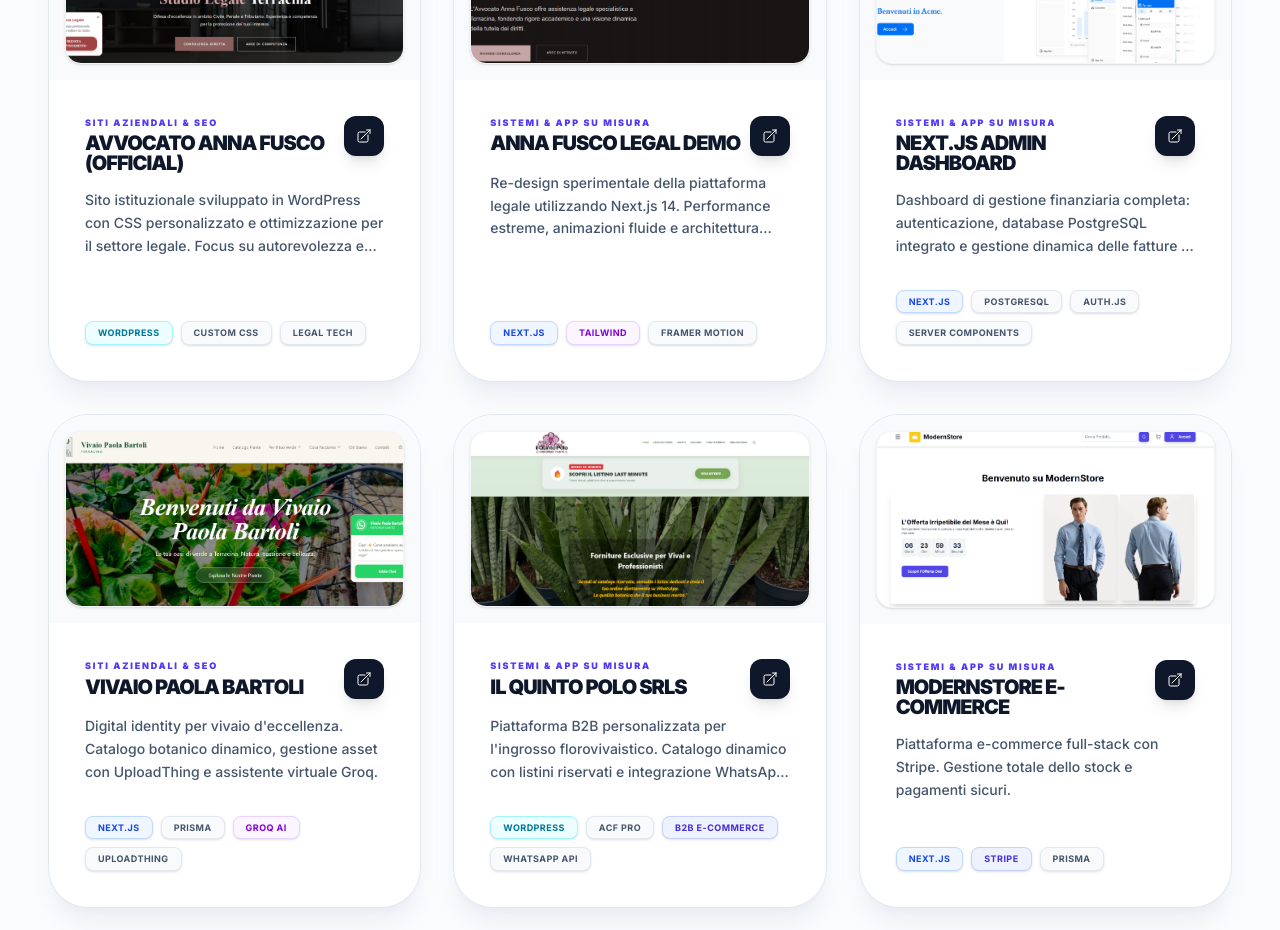
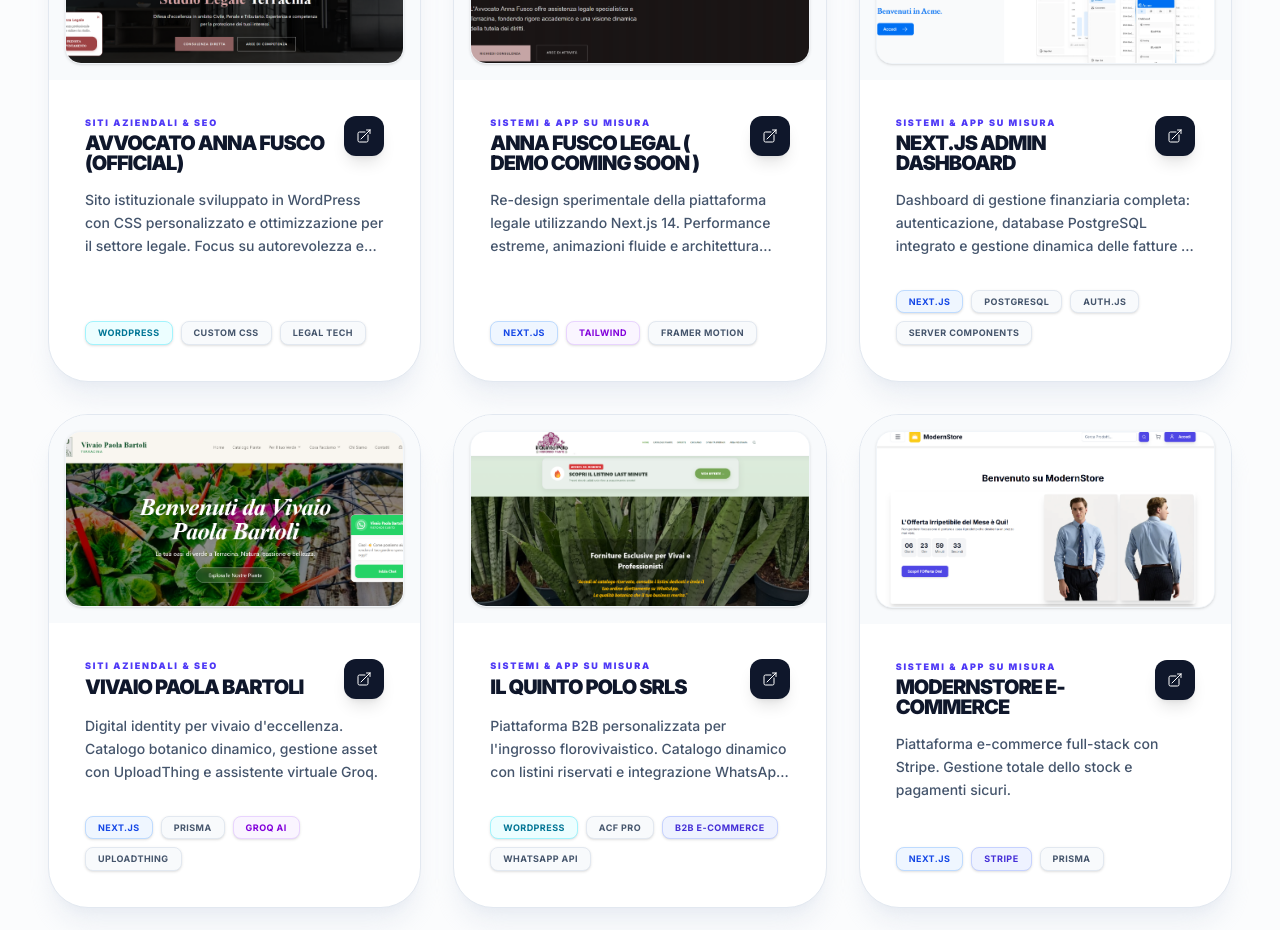
Before and after one commit to MarcoCerilli/portfolio-aziendale-2026, a Next.js app: page / in a window 1280 px wide. Shown: the part 2740-3670 px from the top of the page. Built offline with nearby package versions, Linux system fonts and the light colour scheme.

Commit message:
added coming soon project studio legale

```diff
--- a/src/components/Projects.tsx
+++ b/src/components/Projects.tsx
@@ -49,11 +49,11 @@ const projectsList: Project[] = [
     status: "online",
   },
   {
-    title: "Anna Fusco Legal Demo",
+    title: "Anna Fusco Legal ( Demo Coming Soon )",
     description:
       "Re-design sperimentale della piattaforma legale utilizzando Next.js 14. Performance estreme, animazioni fluide e architettura component-based.",
     tags: ["Next.js", "Tailwind", "Framer Motion"],
-    link: "https://studio-legale-mu.vercel.app/", // Inserisci qui il link vercel se lo hai
+    link: "#", // Inserisci qui il link vercel se lo hai
     image: "/projects/legale.jpg",
     category: "Sistemi & App Su Misura",
     color: "from-indigo-500/10",
```
